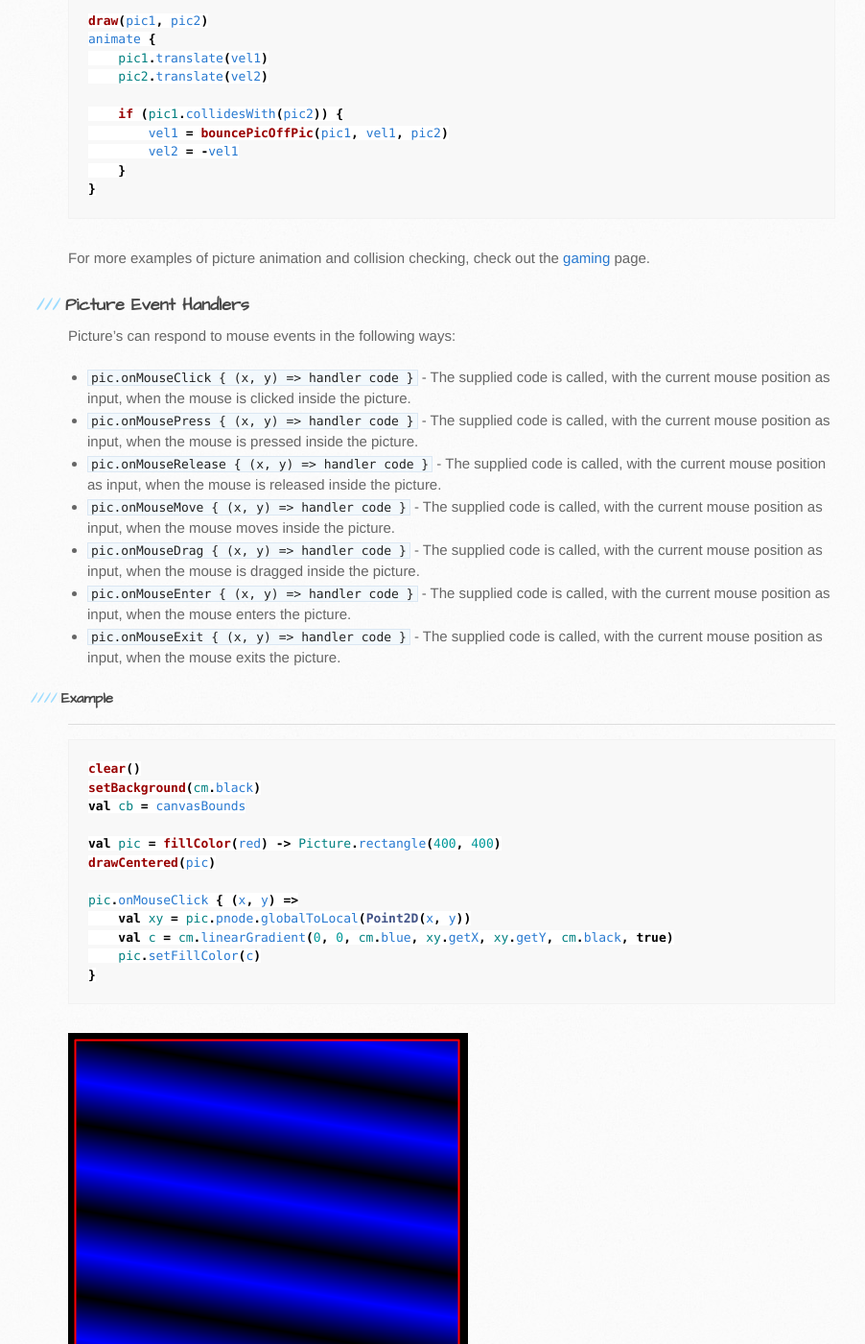
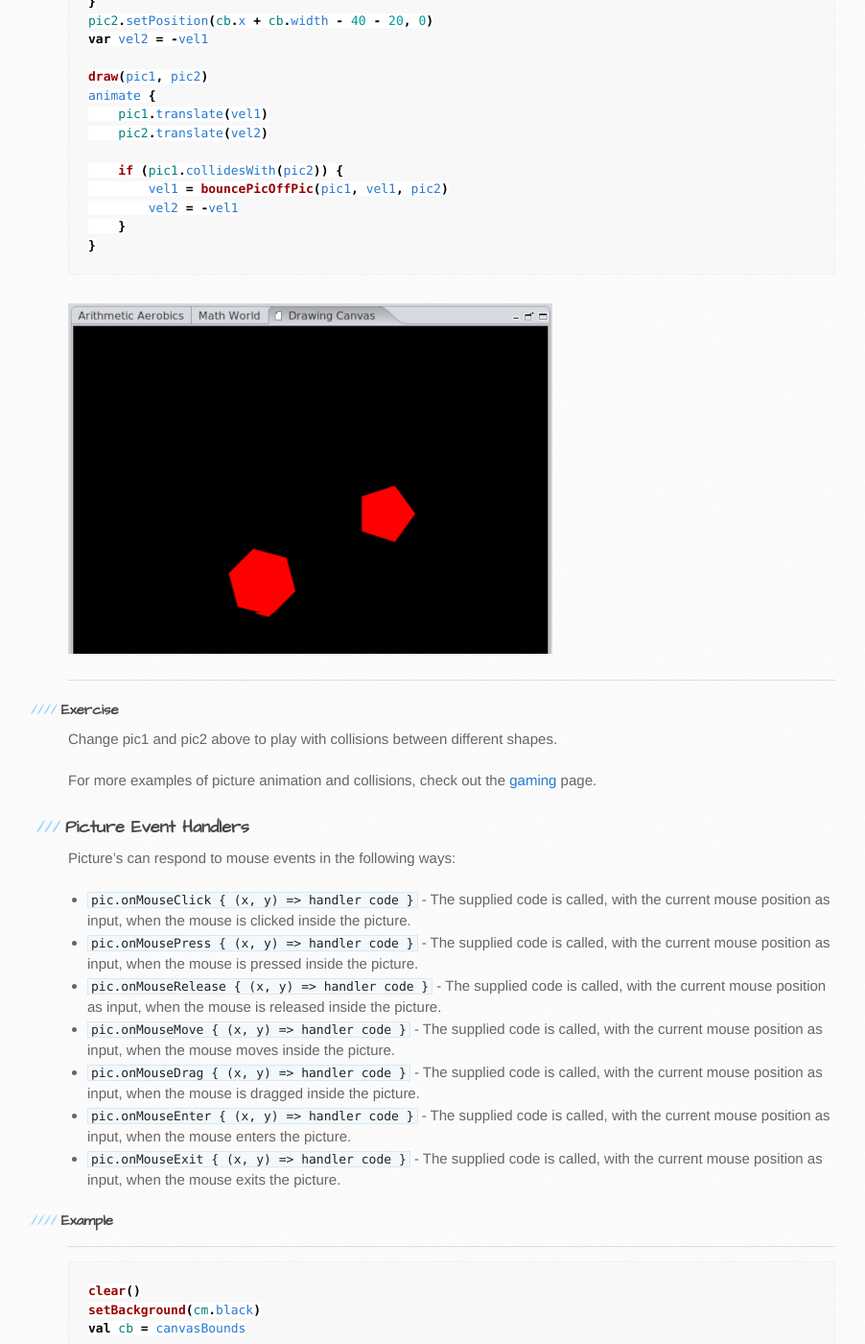
Before and after one commit to kojodoc/kojodoc.github.io, a Jekyll site: the page built from tutorials/pictures-intro.md, in a window 1280 px wide and 1400 px high, scrolled down 13211 px. Shown: the whole window at 96% size, without its empty margins (99-1001 px from the left). Built offline with Jekyll 4.4.1, drawn with Linux system fonts in a browser that asks for light colours; our own code applies the rules of GitHub Pages for plain Markdown files; the repository's description, which GitHub fills in, is left out; some of the changed text lies outside the part shown.

Commit message:
Pictures tutorial additions.

````diff
--- a/tutorials/pictures-intro.md
+++ b/tutorials/pictures-intro.md
@@ -411,6 +411,10 @@ For collision checking, you can use the following functions:
 For bouncing, you can use the following function:
 * `bouncePicOffPic(pic: Picture, vel: Vector2D, obstacle: Picture)`- for a picture `pic` moving with velocity `vel` - this function returns the velocity after bouncing off `obstacle`.
 
+The example below shows two pictures colliding and bouncing off each other:
+
+---
+
 ```scala
 clear()
 drawStage(cm.black)
@@ -449,7 +453,15 @@ animate {
 }
 ```
 
-For more examples of picture animation and collision checking, check out the [gaming](../gaming-index.html) page.
+![pic-pic-collision](pic-pic-collision.png)
+
+---
+
+#### Exercise
+
+Change pic1 and pic2 above to play with collisions between different shapes.
+
+For more examples of picture animation and collisions, check out the [gaming](../gaming-index.html) page.
 
 ### Picture Event Handlers
 
````
Also changed, not shown: other parts of tutorials/pictures-intro.md (+1 -1 lines), tutorials/pic-pic-collision.png (added).
